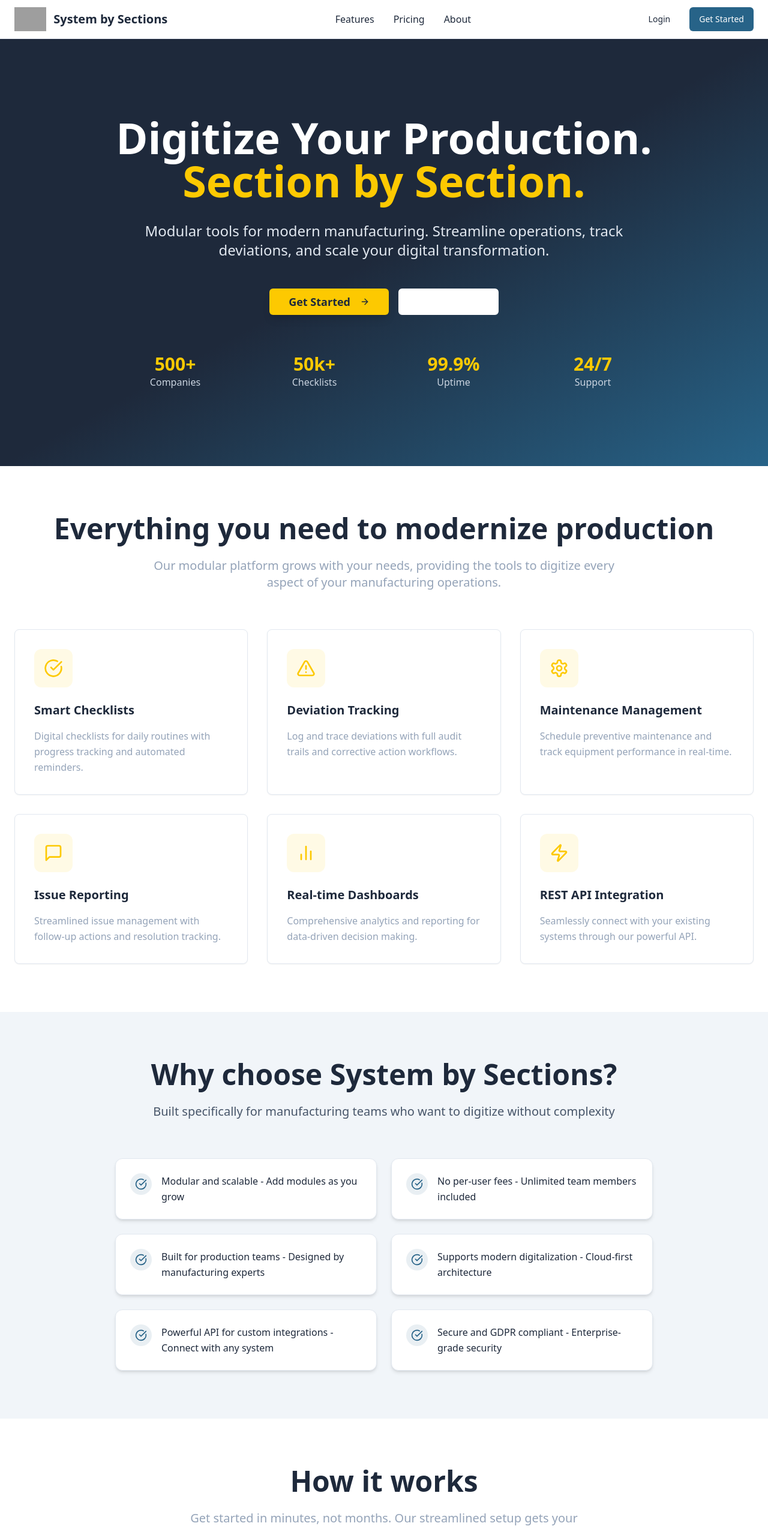
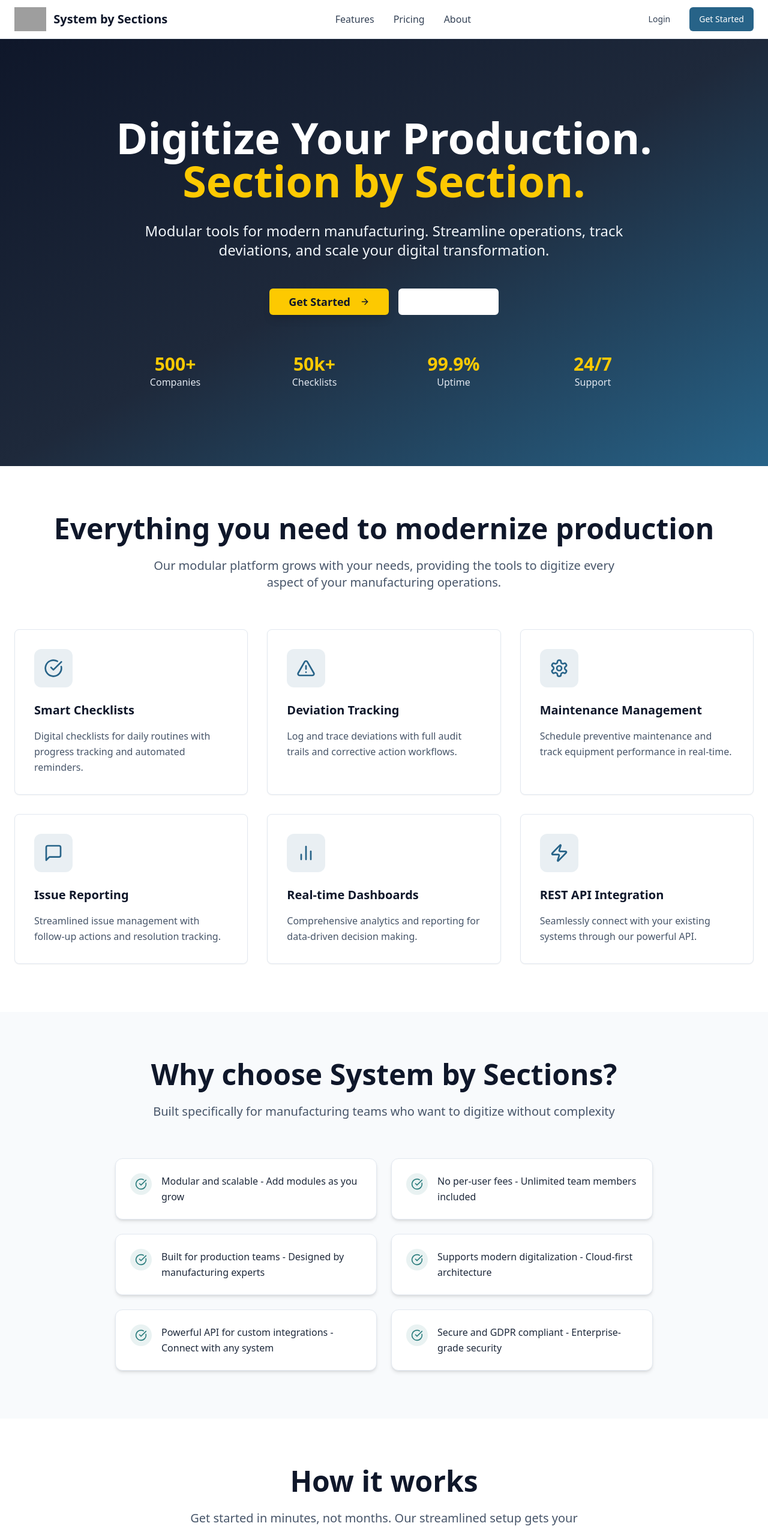
Before and after one commit to bouvin87/sectioned-system-launchpad, a React (Vite) app: page / in a window 1280 px wide. Shown: the top 2549 px of the page at 60% size. Built offline with nearby package versions, Linux system fonts and the light colour scheme; grey boxes are pictures that could not be loaded.

Commit message:
Fix colors for better readability
Adjust color usage across the landing page to improve contrast and readability.

```diff
--- a/src/components/BenefitsSection.tsx
+++ b/src/components/BenefitsSection.tsx
@@ -12,11 +12,11 @@ const benefits = [
 
 const BenefitsSection = () => {
   return (
-    <section className="py-20 bg-slate-100">
+    <section className="py-20 bg-slate-50">
       <div className="container mx-auto px-6">
         <div className="max-w-4xl mx-auto">
           <div className="text-center mb-16">
-            <h2 className="text-4xl lg:text-5xl font-bold text-dark-text-blue mb-6">
+            <h2 className="text-4xl lg:text-5xl font-bold text-slate-900 mb-6">
               Why choose System by Sections?
             </h2>
             <p className="text-xl text-slate-600">
@@ -27,10 +27,10 @@ const BenefitsSection = () => {
           <div className="grid grid-cols-1 md:grid-cols-2 gap-6">
             {benefits.map((benefit, index) => (
               <div key={index} className="flex items-start space-x-4 p-6 bg-white rounded-xl shadow-md hover:shadow-lg transition-shadow border border-slate-200">
-                <div className="bg-primary-blue/10 rounded-full p-2 flex-shrink-0">
-                  <CheckCircle className="h-5 w-5 text-primary-blue" />
+                <div className="bg-turquoise-green/10 rounded-full p-2 flex-shrink-0">
+                  <CheckCircle className="h-5 w-5 text-turquoise-green" />
                 </div>
-                <p className="text-dark-text-blue font-medium leading-relaxed">
+                <p className="text-slate-800 font-medium leading-relaxed">
                   {benefit}
                 </p>
               </div>
--- a/src/components/FAQSection.tsx
+++ b/src/components/FAQSection.tsx
@@ -34,10 +34,10 @@ const FAQSection = () => {
       <div className="container mx-auto px-6">
         <div className="max-w-3xl mx-auto">
           <div className="text-center mb-16">
-            <h2 className="text-4xl lg:text-5xl font-bold text-dark-text-blue mb-6">
+            <h2 className="text-4xl lg:text-5xl font-bold text-slate-900 mb-6">
               Frequently asked questions
             </h2>
-            <p className="text-xl text-gray-text">
+            <p className="text-xl text-slate-600">
               Everything you need to know about System by Sections
             </p>
           </div>
@@ -49,10 +49,10 @@ const FAQSection = () => {
                 value={`item-${index}`}
                 className="border border-slate-200 rounded-lg px-6"
               >
-                <AccordionTrigger className="text-left font-semibold text-dark-text-blue hover:text-primary-blue transition-colors">
+                <AccordionTrigger className="text-left font-semibold text-slate-900 hover:text-primary-blue transition-colors">
                   {faq.question}
                 </AccordionTrigger>
-                <AccordionContent className="text-gray-text leading-relaxed pb-6">
+                <AccordionContent className="text-slate-600 leading-relaxed pb-6">
                   {faq.answer}
                 </AccordionContent>
               </AccordionItem>
--- a/src/components/FeatureHighlights.tsx
+++ b/src/components/FeatureHighlights.tsx
@@ -40,10 +40,10 @@ const FeatureHighlights = () => {
     <section className="py-20 bg-white">
       <div className="container mx-auto px-6">
         <div className="text-center mb-16">
-          <h2 className="text-4xl lg:text-5xl font-bold text-dark-text-blue mb-6">
+          <h2 className="text-4xl lg:text-5xl font-bold text-slate-900 mb-6">
             Everything you need to modernize production
           </h2>
-          <p className="text-xl text-gray-text max-w-3xl mx-auto">
+          <p className="text-xl text-slate-600 max-w-3xl mx-auto">
             Our modular platform grows with your needs, providing the tools to digitize
             every aspect of your manufacturing operations.
           </p>
@@ -56,13 +56,13 @@ const FeatureHighlights = () => {
               className="group hover:shadow-xl transition-all duration-300 border-slate-200 hover:border-primary-blue"
             >
               <CardContent className="p-8">
-                <div className="bg-accent-yellow/10 w-16 h-16 rounded-xl flex items-center justify-center mb-6 group-hover:bg-accent-yellow/20 transition-colors">
-                  <feature.icon className="h-8 w-8 text-accent-yellow" />
+                <div className="bg-primary-blue/10 w-16 h-16 rounded-xl flex items-center justify-center mb-6 group-hover:bg-primary-blue/20 transition-colors">
+                  <feature.icon className="h-8 w-8 text-primary-blue" />
                 </div>
-                <h3 className="text-xl font-semibold text-dark-text-blue mb-4">
+                <h3 className="text-xl font-semibold text-slate-900 mb-4">
                   {feature.title}
                 </h3>
-                <p className="text-gray-text leading-relaxed">
+                <p className="text-slate-600 leading-relaxed">
                   {feature.description}
                 </p>
               </CardContent>
--- a/src/components/Header.tsx
+++ b/src/components/Header.tsx
@@ -12,28 +12,28 @@ const Header = () => {
               alt="System by Sections Logo"
               className="h-10 w-auto"
             />
-            <span className="text-xl font-bold text-dark-text-blue">
+            <span className="text-xl font-bold text-slate-900">
               System by Sections
             </span>
           </div>
 
           <nav className="hidden md:flex items-center space-x-8">
-            <a href="#features" className="text-dark-text-blue hover:text-primary-blue transition-colors font-medium">
+            <a href="#features" className="text-slate-700 hover:text-primary-blue transition-colors font-medium">
               Features
             </a>
-            <a href="#pricing" className="text-dark-text-blue hover:text-primary-blue transition-colors font-medium">
+            <a href="#pricing" className="text-slate-700 hover:text-primary-blue transition-colors font-medium">
               Pricing
             </a>
-            <a href="#about" className="text-dark-text-blue hover:text-primary-blue transition-colors font-medium">
+            <a href="#about" className="text-slate-700 hover:text-primary-blue transition-colors font-medium">
               About
             </a>
           </nav>
 
           <div className="flex items-center space-x-4">
-            <Button variant="ghost" className="text-dark-text-blue hover:text-primary-blue">
+            <Button variant="ghost" className="text-slate-700 hover:text-primary-blue hover:bg-slate-100">
               Login
             </Button>
-            <Button className="bg-primary-blue hover:bg-primary-blue/90 text-white">
+            <Button className="bg-primary-blue hover:bg-blue-700 text-white">
               Get Started
             </Button>
           </div>
--- a/src/components/Hero.tsx
+++ b/src/components/Hero.tsx
@@ -4,21 +4,21 @@ import { ArrowRight } from "lucide-react";
 
 const Hero = () => {
   return (
-    <section className="bg-gradient-to-br from-dark-text-blue via-slate-800 to-primary-blue text-white">
+    <section className="bg-gradient-to-br from-slate-900 via-slate-800 to-primary-blue text-white">
       <div className="container mx-auto px-6 py-20 lg:py-32">
         <div className="max-w-4xl mx-auto text-center">
           <h1 className="text-5xl lg:text-7xl font-bold mb-8 leading-tight text-white">
             Digitize Your Production.{" "}
             <span className="text-accent-yellow">Section by Section.</span>
           </h1>
-          <p className="text-xl lg:text-2xl text-slate-200 mb-12 leading-relaxed">
+          <p className="text-xl lg:text-2xl text-slate-100 mb-12 leading-relaxed">
             Modular tools for modern manufacturing. Streamline operations,
             track deviations, and scale your digital transformation.
           </p>
           <div className="flex flex-col sm:flex-row gap-4 justify-center items-center">
             <Button
               size="lg"
-              className="bg-accent-yellow hover:bg-accent-yellow/90 text-dark-text-blue px-8 py-4 text-lg font-semibold transition-all duration-300 transform hover:scale-105 shadow-lg"
+              className="bg-accent-yellow hover:bg-yellow-400 text-slate-900 px-8 py-4 text-lg font-semibold transition-all duration-300 transform hover:scale-105 shadow-lg"
             >
               Get Started
               <ArrowRight className="ml-2 h-5 w-5" />
@@ -26,7 +26,7 @@ const Hero = () => {
             <Button
               variant="outline"
               size="lg"
-              className="border-2 border-white text-white hover:bg-white hover:text-dark-text-blue px-8 py-4 text-lg font-semibold transition-all duration-300"
+              className="border-2 border-white text-white hover:bg-white hover:text-slate-900 px-8 py-4 text-lg font-semibold transition-all duration-300"
             >
               See Pricing
             </Button>
@@ -34,19 +34,19 @@ const Hero = () => {
           <div className="mt-16 grid grid-cols-2 md:grid-cols-4 gap-8 text-center">
             <div>
               <div className="text-3xl font-bold text-accent-yellow">500+</div>
-              <div className="text-slate-300">Companies</div>
+              <div className="text-slate-200">Companies</div>
             </div>
             <div>
               <div className="text-3xl font-bold text-accent-yellow">50k+</div>
-              <div className="text-slate-300">Checklists</div>
+              <div className="text-slate-200">Checklists</div>
             </div>
             <div>
               <div className="text-3xl font-bold text-accent-yellow">99.9%</div>
-              <div className="text-slate-300">Uptime</div>
+              <div className="text-slate-200">Uptime</div>
             </div>
             <div>
               <div className="text-3xl font-bold text-accent-yellow">24/7</div>
-              <div className="text-slate-300">Support</div>
+              <div className="text-slate-200">Support</div>
             </div>
           </div>
         </div>
--- a/src/components/HowItWorks.tsx
+++ b/src/components/HowItWorks.tsx
@@ -22,10 +22,10 @@ const HowItWorks = () => {
     <section className="py-20 bg-white">
       <div className="container mx-auto px-6">
         <div className="text-center mb-16">
-          <h2 className="text-4xl lg:text-5xl font-bold text-dark-text-blue mb-6">
+          <h2 className="text-4xl lg:text-5xl font-bold text-slate-900 mb-6">
             How it works
           </h2>
-          <p className="text-xl text-gray-text max-w-2xl mx-auto">
+          <p className="text-xl text-slate-600 max-w-2xl mx-auto">
             Get started in minutes, not months. Our streamlined setup gets your team productive fast.
           </p>
         </div>
@@ -34,13 +34,13 @@ const HowItWorks = () => {
           <div className="grid grid-cols-1 md:grid-cols-3 gap-8">
             {steps.map((step, index) => (
               <div key={index} className="text-center group">
-                <div className="bg-primary-blue text-white text-2xl font-bold w-16 h-16 rounded-full flex items-center justify-center mx-auto mb-6 group-hover:bg-primary-blue/90 transition-colors">
+                <div className="bg-primary-blue text-white text-2xl font-bold w-16 h-16 rounded-full flex items-center justify-center mx-auto mb-6 group-hover:bg-blue-700 transition-colors">
                   {step.number}
                 </div>
-                <h3 className="text-2xl font-semibold text-dark-text-blue mb-4">
+                <h3 className="text-2xl font-semibold text-slate-900 mb-4">
                   {step.title}
                 </h3>
-                <p className="text-gray-text leading-relaxed">
+                <p className="text-slate-600 leading-relaxed">
                   {step.description}
                 </p>
                 {index < steps.length - 1 && (
```
Also changed, not shown: src/components/Footer.tsx (+12 -12 lines), src/components/PricingSection.tsx (+21 -21 lines).
